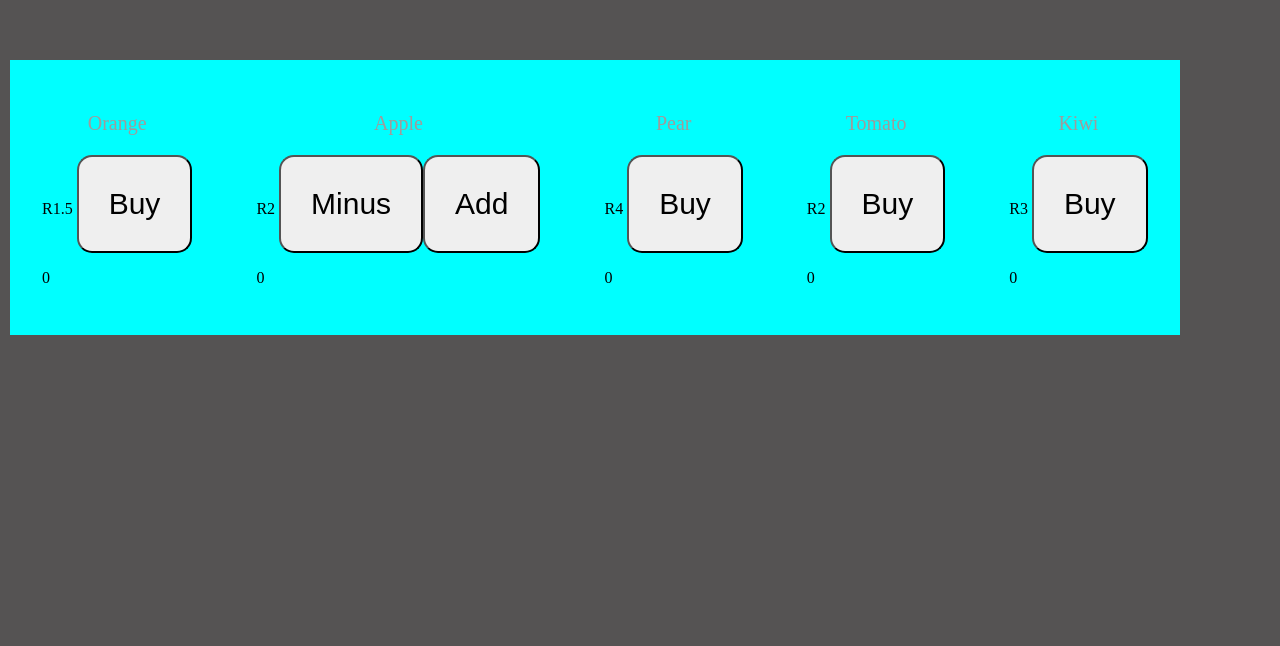
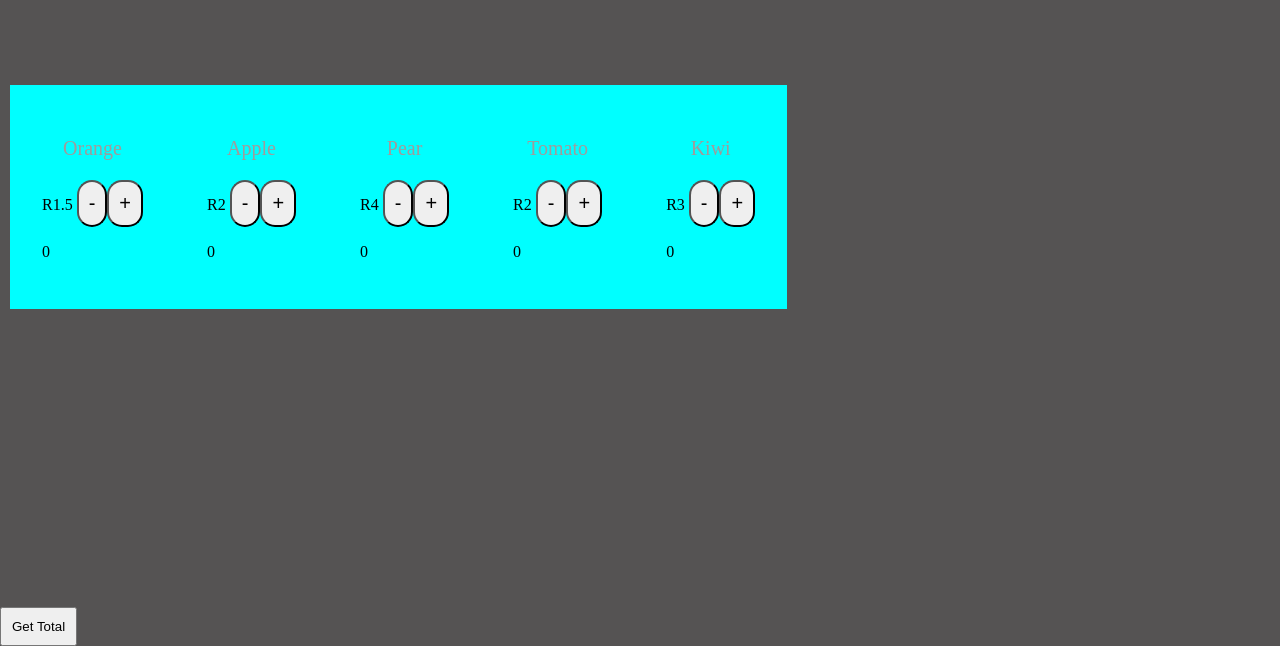
Before and after one commit to GarthvandenBerg/learningRepo, a plain HTML site: page index.html in a window 1280 px wide. Shown: the part 1013-1659 px from the top of the page. Before the commit the page ends 1620 px from the top, so only its background shows below. Drawn offline with Linux system fonts and the light colour scheme.

Commit message:
Added Total Logic

```diff
--- a/app.css
+++ b/app.css
@@ -70,11 +70,28 @@ body {
 }
 
 .shop-item-button{
-    padding: 30px;
-    font-size: 30px;
+    padding: 10px;
+    font-size: 20px;
     border-radius: 15px;
 }
 
 .shop-item-button:hover{
     background-color: blue;
 }
+
+#cart input:hover {
+    background-color: aqua;
+}
+
+#cart input {
+    padding:10px;
+    align-items: center;
+}
+
+#result {
+    background-color: #fff;
+}
+
+.item-cost:before {
+    content: "R";
+}
--- a/app.js
+++ b/app.js
@@ -5,21 +5,15 @@ const products = {
     Tomato: 2,
     Kiwi: 3
 };
-
-let cart;
-
+const totalBtn = document.getElementById('totalBtn');
+const cartDiv = document.getElementById('cart');
 let elements = document.querySelectorAll('.shop-item-button');
 
 // adds event listeners to all buttons
 for (let i = 0; i < elements.length; i++) {
     elements[i].addEventListener('click', getProduct);
 }
-
-// User purchases an item it should get stored into local storage to use in cart
-// function storeItem(keyword, item) {
-//     localStorage.setItem(keyword, item);
-//     console.log(localStorage.getItem(keyword) + "FromStorage");
-// }
+totalBtn.addEventListener('click', calculateCost);
 
 // Gets Item name from label when button press using parent node
 function getProduct(e) {
@@ -44,26 +38,22 @@ function getProduct(e) {
     }
 
     //check if adding or subtracting from
-    if (buttonType === "Add") {
+    if (buttonType === "+") {
         addButton(productObj);
     } else {
         subtractButton(productObj);
     }
-
-    // storeItem(currentProductName, currentPrice);
-    console.log(currentPrice);
 }
 
-function addButton (prodObj) {
+function addButton(prodObj) {
     const productName = prodObj.Product;
     const productCost = prodObj.currentPrice;
     let quantity = prodObj.Quantity;
 
-    prodObj.productDOM.getElementsByClassName("item-count")[0].innerHTML = Number(quantity) +1;
-    // localStorage.setItem("Products", )
+    prodObj.productDOM.getElementsByClassName("item-count")[0].innerHTML = Number(quantity) + 1;
 }
 
-function subtractButton (prodObj) {
+function subtractButton(prodObj) {
     const productName = prodObj.Product;
     const productCost = prodObj.currentPrice;
     let quantity = prodObj.Quantity;
@@ -71,12 +61,23 @@ function subtractButton (prodObj) {
     if (quantity > 0) {
         prodObj.productDOM.getElementsByClassName("item-count")[0].innerHTML = Number(quantity) - 1;
     } else {
-        alert ("Cant go less than 0");
+        alert("Cant go less than 0");
     }
-    // localStorage.setItem("Products", )
 }
 
 //takes the totals of each and then gives total for all items
-function calculateCost () {
+function calculateCost() {
+    const shopItems = document.querySelectorAll(".shop-item");
+    let totalDisplay = document.getElementById("result");
 
+    let total = 0;
+
+    // get the total number or each item
+    for (let i = 0; i < shopItems.length; i++) {
+        let itemCost = shopItems[i].getElementsByClassName("item-cost")[0].innerHTML;
+        let countItem = shopItems[i].lastElementChild.innerHTML;
+        total += itemCost * countItem;
+    }
+
+    totalDisplay.innerHTML = `<p>Your total is ${total}</p>`
 }
--- a/index.html
+++ b/index.html
@@ -20,32 +20,35 @@
     <main>
         <div id="shop-items">
             <div class="shop-item">
-                <p class="item-label">Orange</p> <span class="item-cost">R1.5</span>
-                <input type="button" class="shop-item-button" value="Buy">
+                <p class="item-label">Orange</p><span class="item-cost">1.5</span>
+                <input type="button" class="shop-item-button subtract" value="-"><input type="button" class="shop-item-button add" value="+">
                 <p class="item-count">0</p>
             </div>
             <div class="shop-item">
-                <p class="item-label">Apple</p> <span class="item-cost">R2</span>
-                <input type="button" class="shop-item-button subtract" value="Minus"><input type="button" class="shop-item-button add" value="Add">
+                <p class="item-label">Apple</p><span class="item-cost">2</span>
+                <input type="button" class="shop-item-button subtract" value="-"><input type="button" class="shop-item-button add" value="+">
                 <p class="item-count">0</p>
             </div>
             <div class="shop-item">
-                <p class="item-label">Pear</p><span class="item-cost">R4</span>
-                <input type="button" class="shop-item-button" value="Buy">
+                <p class="item-label">Pear</p><span class="item-cost">4</span>
+                <input type="button" class="shop-item-button subtract" value="-"><input type="button" class="shop-item-button add" value="+">
                 <p class="item-count">0</p>
             </div>
             <div class="shop-item">
-                <p class="item-label">Tomato</p><span class="item-cost">R2</span>
-                <input type="button" class="shop-item-button" value="Buy">
+                <p class="item-label">Tomato</p><span class="item-cost">2</span>
+                <input type="button" class="shop-item-button subtract" value="-"><input type="button" class="shop-item-button add" value="+">
                 <p class="item-count">0</p>
             </div>
             <div class="shop-item">
-                <p class="item-label">Kiwi</p><span class="item-cost">R3</span>
-                <input type="button" class="shop-item-button" value="Buy">
+                <p class="item-label">Kiwi</p><span class="item-cost">3</span>
+                <input type="button" class="shop-item-button subtract" value="-"><input type="button" class="shop-item-button add" value="+">
                 <p class="item-count">0</p>
             </div>
         </div>
-        <div id="cart"></div>
+        <div id="cart">
+            <input type="button" value="Get Total" id="totalBtn">
+            <div id="result"></div>
+        </div>
     </main>
     <script src="app.js"></script>
     <script src="cart.js"></script>
```
